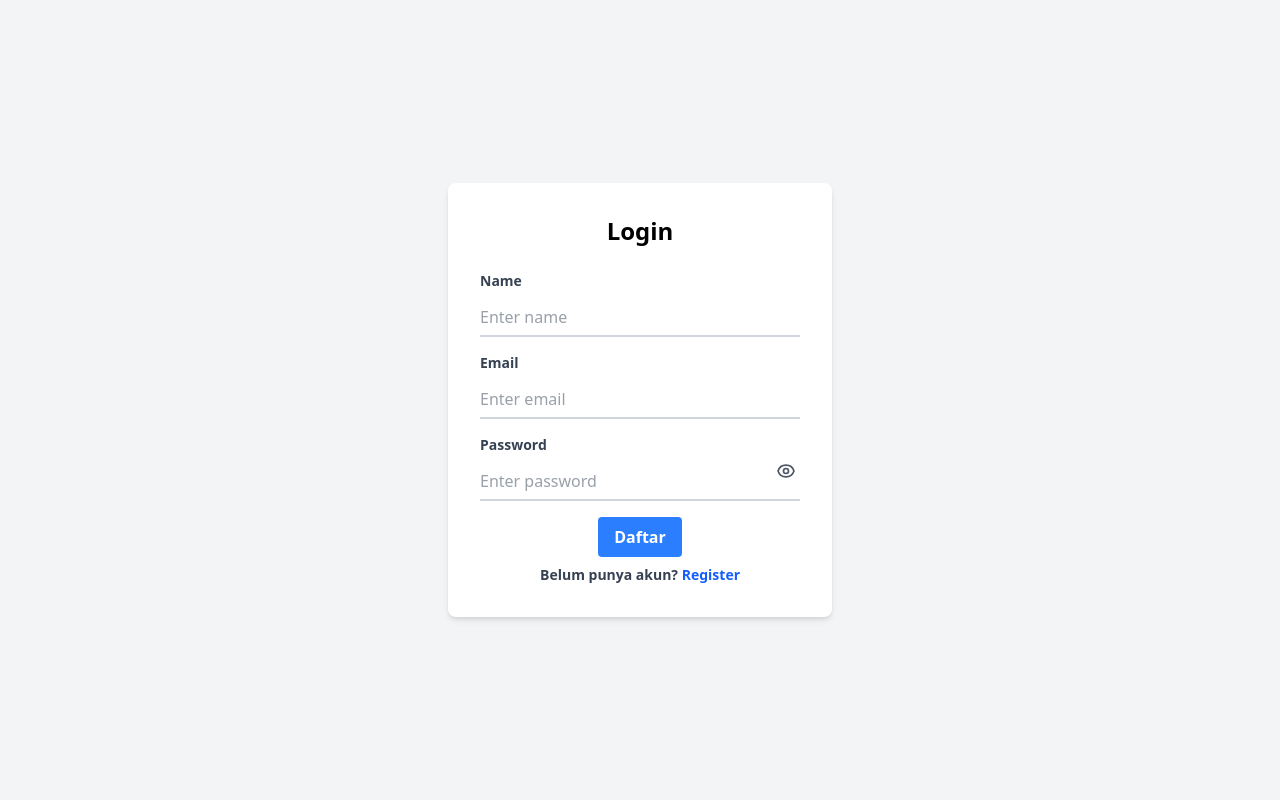
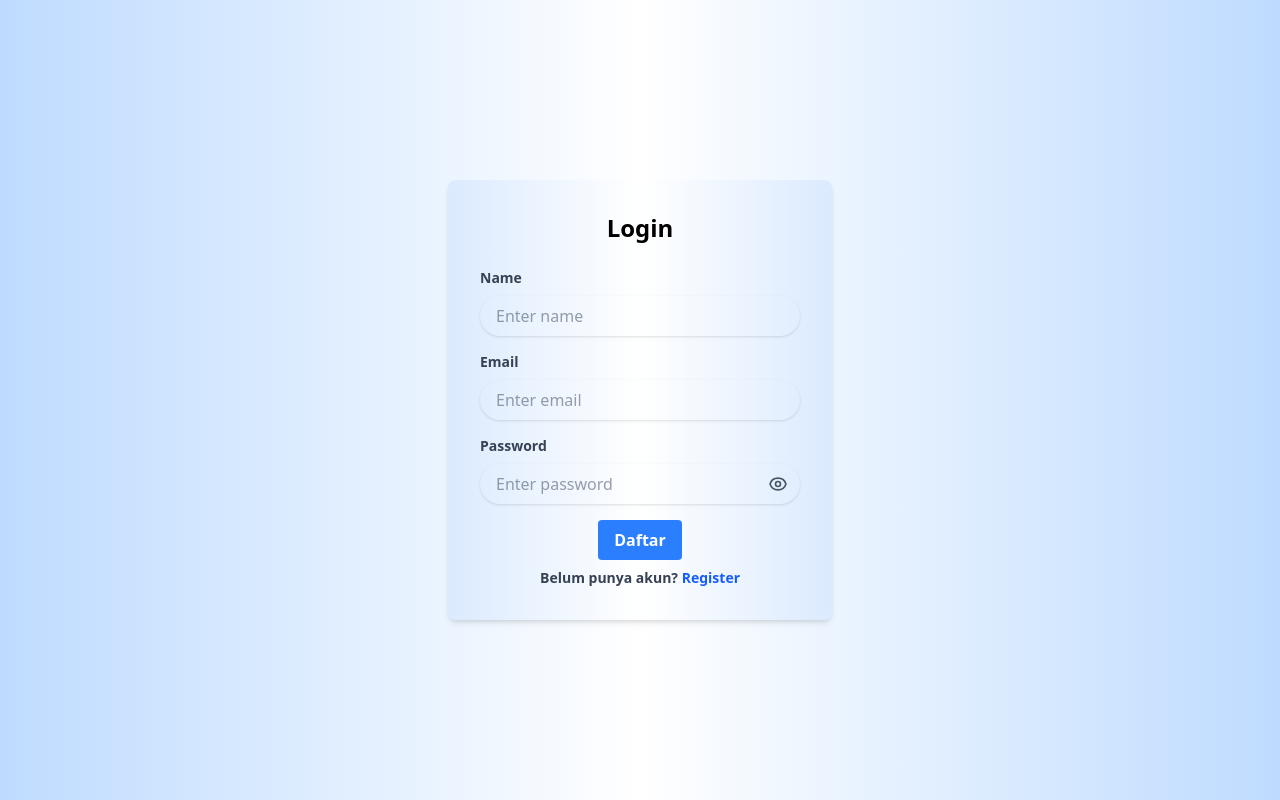
Before and after one commit to shineinouzen429-dev/Page-Keuangan, a React (Vite) app: page /Login in a window 1280 px wide. Built offline with nearby package versions, Linux system fonts and the light colour scheme.

Commit message:
Tugas Page-keuangan

```diff
--- a/src/Component/Login.jsx
+++ b/src/Component/Login.jsx
@@ -51,8 +51,8 @@ function Login() {
         visible ? "opacity-100 translate-y-0" : "opacity-0 translate-y-3"
       }`}
     >
-      <div className="flex items-center justify-center min-h-screen bg-gray-100">
-        <div className="p-8 rounded-lg shadow-md w-full max-w-sm bg-white">
+      <div className="flex items-center justify-center min-h-screen bg-gradient-to-r from-blue-200 via-white to-blue-200">
+        <div className="p-8 rounded-lg shadow-md w-full max-w-sm bg-gradient-to-r from-blue-100 via-white to-blue-100">
           <h1 className="text-2xl text-center mb-6 font-bold">Login</h1>
           <form onSubmit={handleSubmit}>
             <div className="mb-4">
@@ -63,7 +63,7 @@ function Login() {
                 Name
               </label>
               <input
-                className="border-0 border-b-2 border-gray-300 focus:border-black focus:outline-none w-full py-2 px-0 text-gray-700 leading-tight"
+                className="shadow appearance-none rounded-full w-full py-2 px-4 text-gray-700 focus:outline-none focus:shadow-outline"
                 id="name"
                 type="text"
                 name="name"
@@ -80,7 +80,7 @@ function Login() {
                 Email
               </label>
               <input
-                className="border-0 border-b-2 border-gray-300 focus:border-black focus:outline-none w-full py-2 px-0 text-gray-700 leading-tight"
+                className="shadow appearance-none rounded-full w-full py-2 px-4 text-gray-700 focus:outline-none focus:shadow-outline"
                 id="email"
                 type="email"
                 name="email"
@@ -97,8 +97,9 @@ function Login() {
               >
                 Password
               </label>
+              <div className="relative">
                 <input
-                className="border-0 border-b-2 border-gray-300 focus:border-black focus:outline-none w-full py-2 pr-10 px-0 text-gray-700 leading-tight"
+                  className="shadow appearance-none rounded-full w-full py-2 px-4 pr-10 text-gray-700 focus:outline-none focus:shadow-outline"
                   id="password"
                   type={showPassword ? "text" : "password"}
                   name="password"
@@ -109,16 +110,18 @@ function Login() {
                   aria-describedby="togglePassword"
                 />
 
+                {/* Tombol Mata */}
                 <button
                   type="button"
                   id="togglePassword"
                   onClick={() => setShowPassword((prev) => !prev)}
-                className="absolute right-0 top-9 transform -translate-y-1/2 p-1 text-gray-600 hover:text-gray-900"
+                  className="absolute right-3 top-1/2 transform -translate-y-1/2 text-gray-600 hover:text-gray-900"
                   aria-label={
                     showPassword ? "Sembunyikan password" : "Tampilkan password"
                   }
                 >
                   {showPassword ? (
+                    // Ikon mata tertutup
                     <svg
                       xmlns="http://www.w3.org/2000/svg"
                       className="h-5 w-5"
@@ -134,6 +137,7 @@ function Login() {
                       />
                     </svg>
                   ) : (
+
                     <svg
                       xmlns="http://www.w3.org/2000/svg"
                       className="h-5 w-5"
@@ -156,6 +160,8 @@ function Login() {
                   )}
                 </button>
               </div>
+            </div>
+
             <div className="flex flex-col items-center gap-2 justify-between">
               <button
                 className="bg-blue-500 hover:bg-blue-700 text-white font-bold py-2 px-4 rounded focus:outline-none focus:shadow-outline"
--- a/src/Component/Register.jsx
+++ b/src/Component/Register.jsx
@@ -37,7 +37,7 @@ function Register() {
   };
 
   return (
-    <div className="flex items-center justify-center min-h-screen bg-gradient-to-r from-blue-100 via-white to-blue-100">
+    <div className="flex items-center justify-center min-h-screen bg-gradient-to-r from-blue-200 via-white to-blue-200">
       <div className="p-8 rounded-lg shadow-md w-full max-w-sm bg-gradient-to-r from-blue-100 via-white to-blue-100">
         <h1 className="text-2xl text-center mb-6 font-bold">Register</h1>
         <form onSubmit={handleSubmit}>
```
Lines whose indentation alone changed are shown as unchanged.
